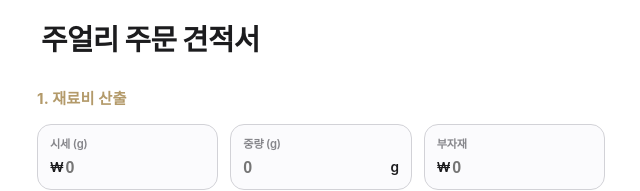
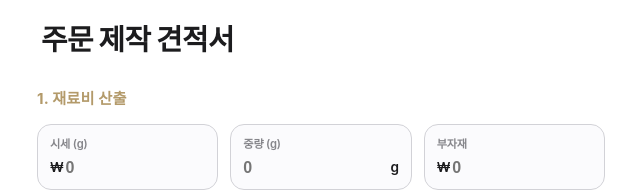
Before and after one commit to geljsj/Jewelry-Price-Estimator, a plain HTML site: page index.html in a window 1280 px wide. Shown: the top 191 px of the page, without its empty margins (319-959 px from the left). Drawn offline with Linux system fonts and the light colour scheme.

Commit message:
Update index.html

```diff
--- a/index.html
+++ b/index.html
@@ -3,7 +3,7 @@
 <head>
     <meta charset="UTF-8">
     <meta name="viewport" content="width=device-width, initial-scale=1.0, maximum-scale=1.0, user-scalable=no">
-    <title>Jewelry Price Estimator</title>
+    <title>주문 제작 견적서</title>
     <style>
         :root {
             --primary: #1c1c1e;
@@ -115,7 +115,7 @@
 
 <div class="container">
     <div class="main-header">
-        <h1 class="main-title">주얼리 주문 견적서</h1>
+        <h1 class="main-title">주문 제작 견적서</h1>
     </div>
 
     <div class="section">
```
